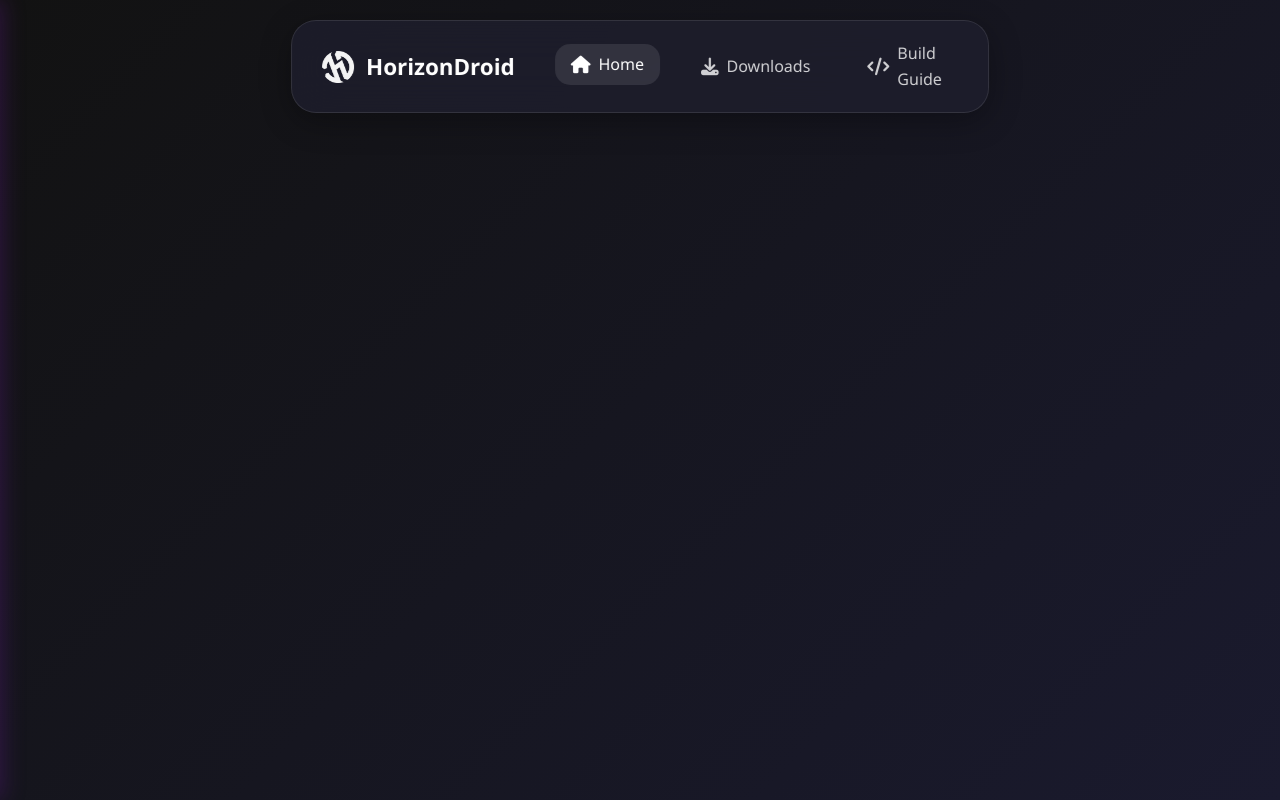
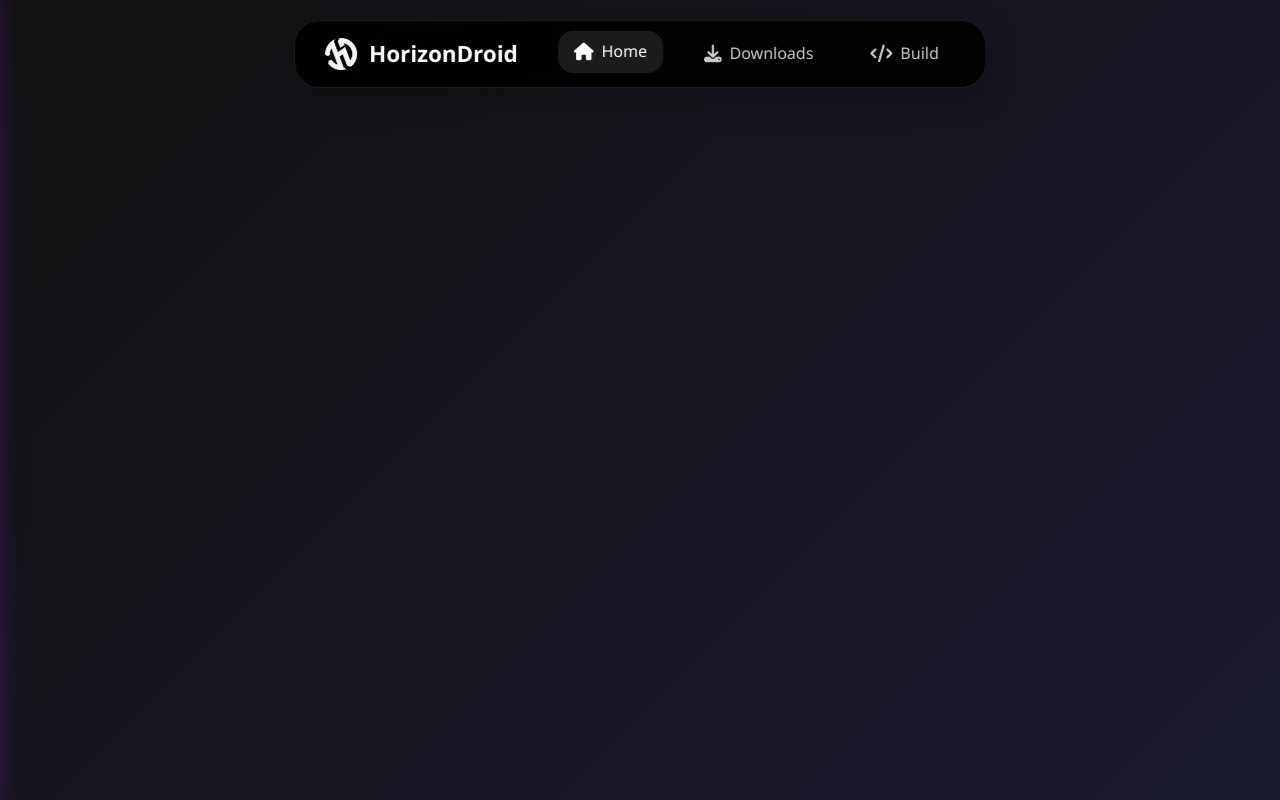
Before and after one commit to SheoranPranshu/test01, a React (Vite) app: page / in a window 1280 px wide. Shown: the top 800 px of the page. Built offline with nearby package versions, Linux system fonts and the light colour scheme; no server answers.

Commit message:
more fix

```diff
--- a/src/components/css/Navbar.css
+++ b/src/components/css/Navbar.css
@@ -1,6 +1,3 @@
-/* src/components/Navbar.css */
-
-/* Desktop Top Navbar */
 .desktop-navbar {
     display: none;
     position: fixed;
@@ -8,7 +5,7 @@
     left: 50%;
     transform: translateX(-50%);
     z-index: 1000;
-    background: var(--navbar-bg);
+    background: rgba(0, 0, 0, 0.9);
     backdrop-filter: blur(20px);
     border-radius: 25px;
     padding: 12px 30px;
@@ -17,19 +14,9 @@
     transition: all 0.3s ease;
 }
 
-body.light-theme .desktop-navbar {
-    background: var(--navbar-light-bg);
-    border: 1px solid rgba(0, 0, 0, 0.1);
-    box-shadow: 0 8px 32px rgba(0, 0, 0, 0.1);
-}
-
 .desktop-navbar:hover {
     transform: translateX(-50%) translateY(-2px);
     box-shadow: 0 12px 40px rgba(0, 0, 0, 0.4);
-}
-
-body.light-theme .desktop-navbar:hover {
-    box-shadow: 0 12px 40px rgba(0, 0, 0, 0.15);
 }
 
 .desktop-navbar-content {
@@ -47,10 +34,6 @@ body.light-theme .desktop-navbar:hover {
     font-size: 1.4rem;
     font-weight: 700;
     transition: var(--transition);
-}
-
-body.light-theme .desktop-logo {
-    color: var(--primary);
 }
 
 .desktop-logo:hover {
@@ -82,10 +65,6 @@ body.light-theme .desktop-logo {
     position: relative;
 }
 
-body.light-theme .desktop-nav a {
-    color: var(--light-secondary);
-}
-
 .desktop-nav a:hover,
 .desktop-nav a.active {
     color: white;
@@ -93,17 +72,10 @@ body.light-theme .desktop-nav a {
     transform: translateY(-2px);
 }
 
-body.light-theme .desktop-nav a:hover,
-body.light-theme .desktop-nav a.active {
-    color: var(--primary);
-    background: rgba(0, 0, 0, 0.05);
-}
-
 .desktop-nav a i {
     font-size: 1.1rem;
 }
 
-/* Mobile Sidebar */
 .sidebar {
     position: fixed;
     top: 0;
--- a/src/components/js/Navbar.jsx
+++ b/src/components/js/Navbar.jsx
@@ -1,4 +1,3 @@
-// src/components/Navbar.jsx
 import React, { useState, useEffect } from 'react';
 import { NavLink } from 'react-router-dom';
 import '../css/Navbar.css';
@@ -57,7 +56,7 @@ const Navbar = () => {
             </NavLink>
             <NavLink to="/build" className={({ isActive }) => isActive ? 'active' : ''}>
               <i className="fas fa-code"></i>
-              <span>Build Guide</span>
+              <span>Build</span>
             </NavLink>
           </div>
         </div>
@@ -99,7 +98,7 @@ const Navbar = () => {
           </NavLink>
           <NavLink to="/build" onClick={closeMenu}>
             <i className="fas fa-code"></i>
-            <span>Build Guide</span>
+            <span>Build</span>
           </NavLink>
         </nav>
 
```
